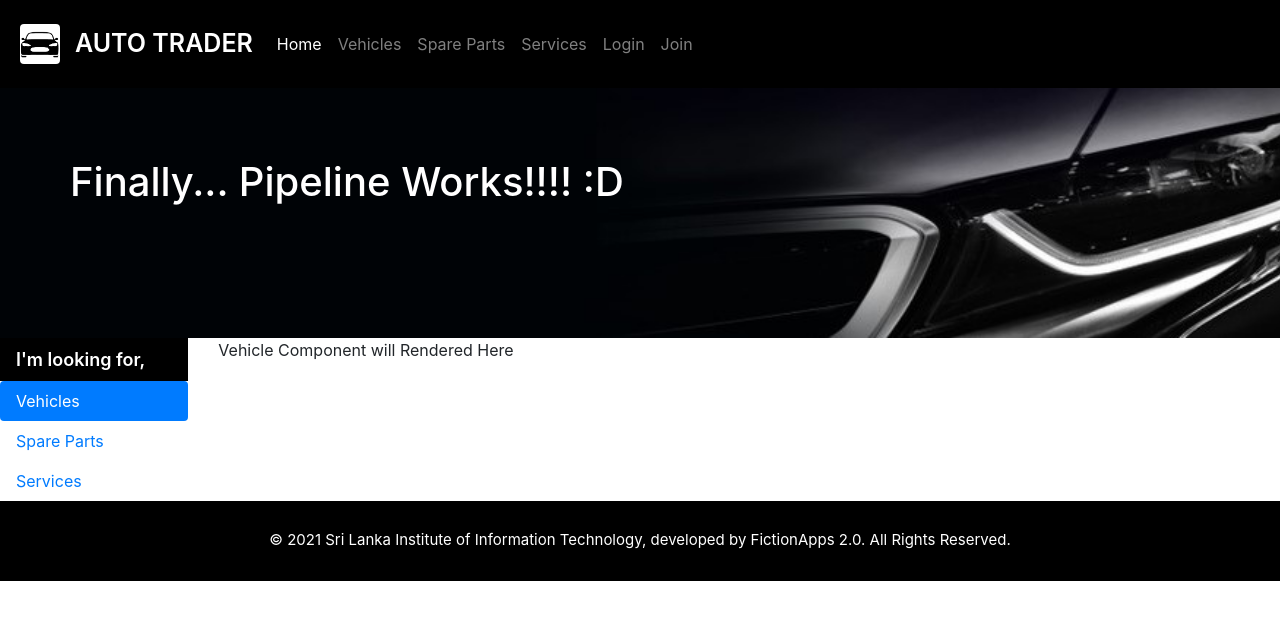
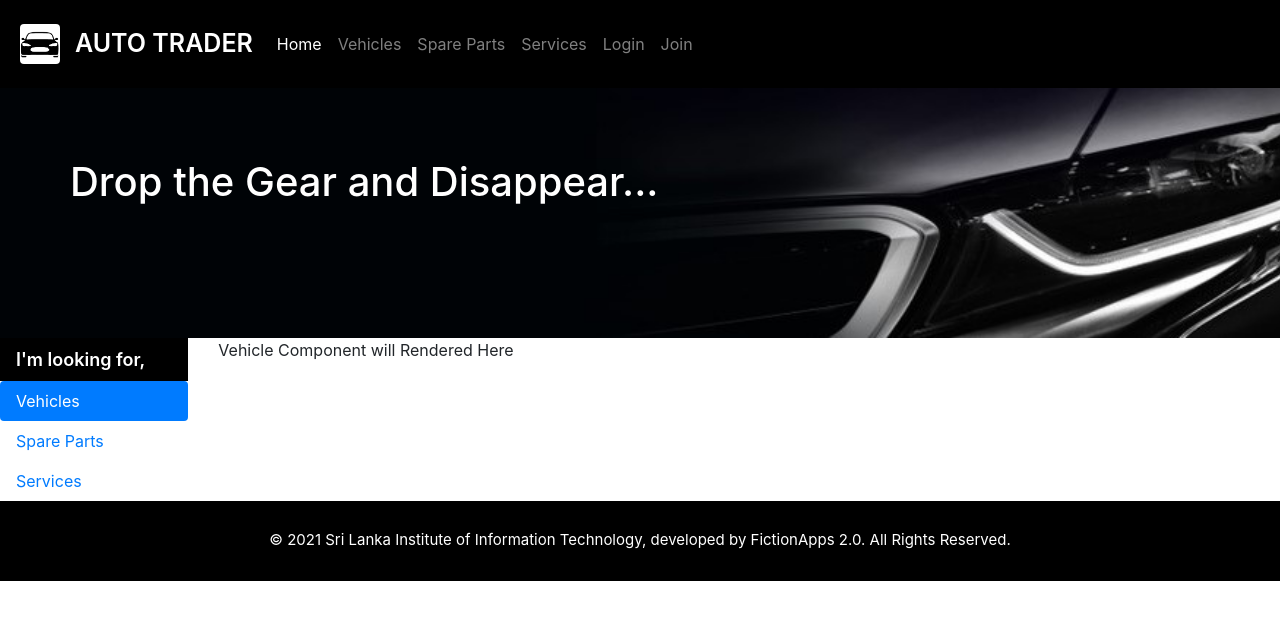
Before and after one commit to shamoda/auto-trader-web, a React (Create React App) app: page / in a window 1280 px wide. Shown: the top 620 px of the page. Built offline with nearby package versions, Linux system fonts and the light colour scheme; no server answers.

Commit message:
pipeline should work

```diff
--- a/src/component/Home/Home.js
+++ b/src/component/Home/Home.js
@@ -13,7 +13,7 @@ class Home extends Component {
         return (
             <div>
                 <div className="spare-banner">
-                    <h1>Finally... Pipeline Works!!!! :D</h1>
+                    <h1>Drop the Gear and Disappear...</h1>
                 </div>
                 <div>
                     {/* <Container className="admindash-container"> */}
```
